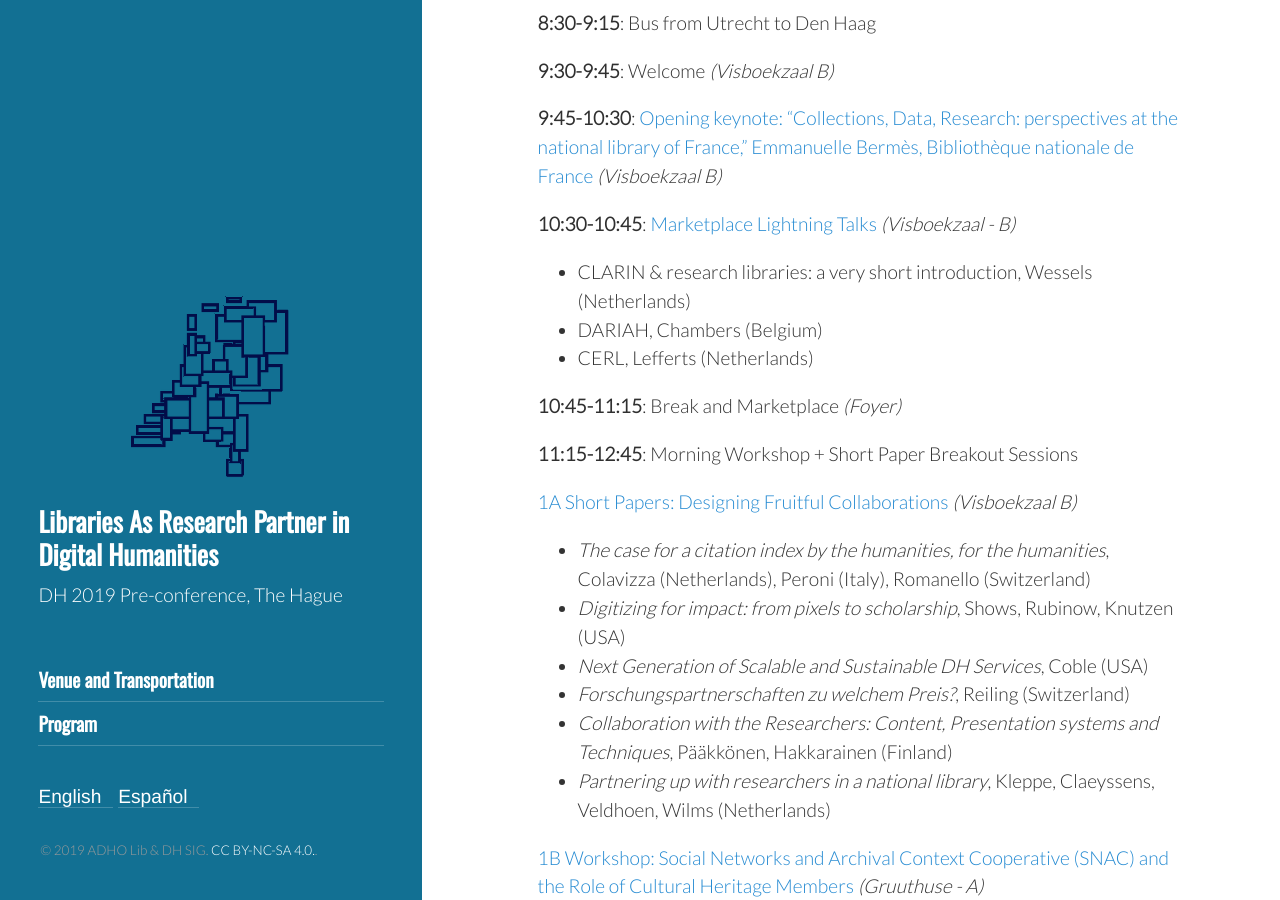
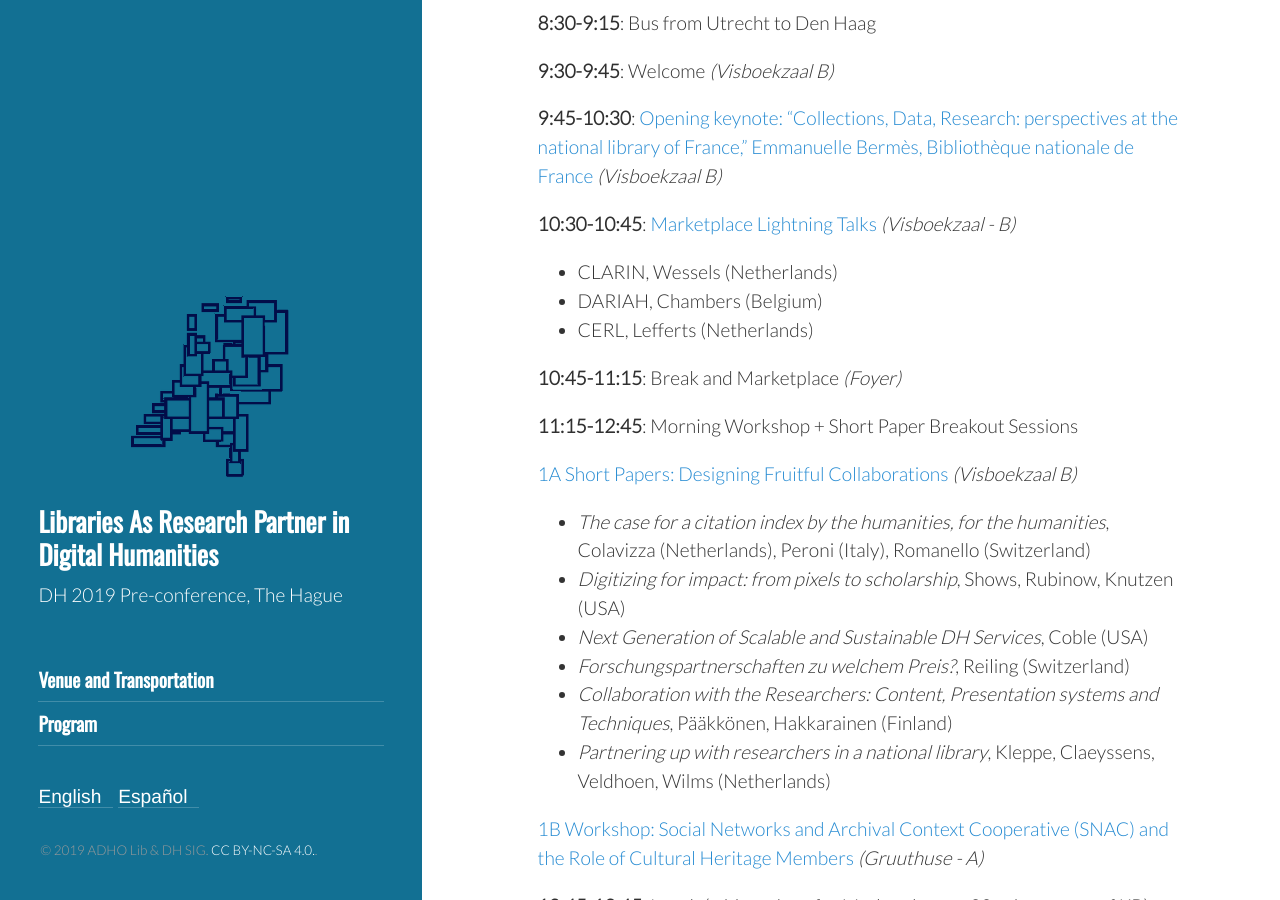
Before and after one commit to ADHOLibDH/dh2019-preconference, a Jekyll site: the page built from program.md, in a window 1280 px wide and 900 px high, scrolled down 349 px. Built offline with Jekyll 4.4.1, drawn with Linux system fonts in a browser that asks for light colours; some web fonts are replaced.

Commit message:
Update program.md

```diff
--- a/program.md
+++ b/program.md
@@ -23,7 +23,7 @@
 **9:45-10:30**: [Opening keynote: "Collections, Data, Research: perspectives at the national library of France," Emmanuelle Bermès, Bibliothèque nationale de France]( {{ site.baseurl }}/keynote) *(Visboekzaal B)*
 
 **10:30-10:45**: [Marketplace Lightning Talks]({{ site.baseurl }}/marketplace) *(Visboekzaal - B)*
-* CLARIN & research libraries: a very short introduction, Wessels (Netherlands)
+* CLARIN, Wessels (Netherlands)
 * DARIAH, Chambers (Belgium)
 * CERL, Lefferts (Netherlands)
 
```
